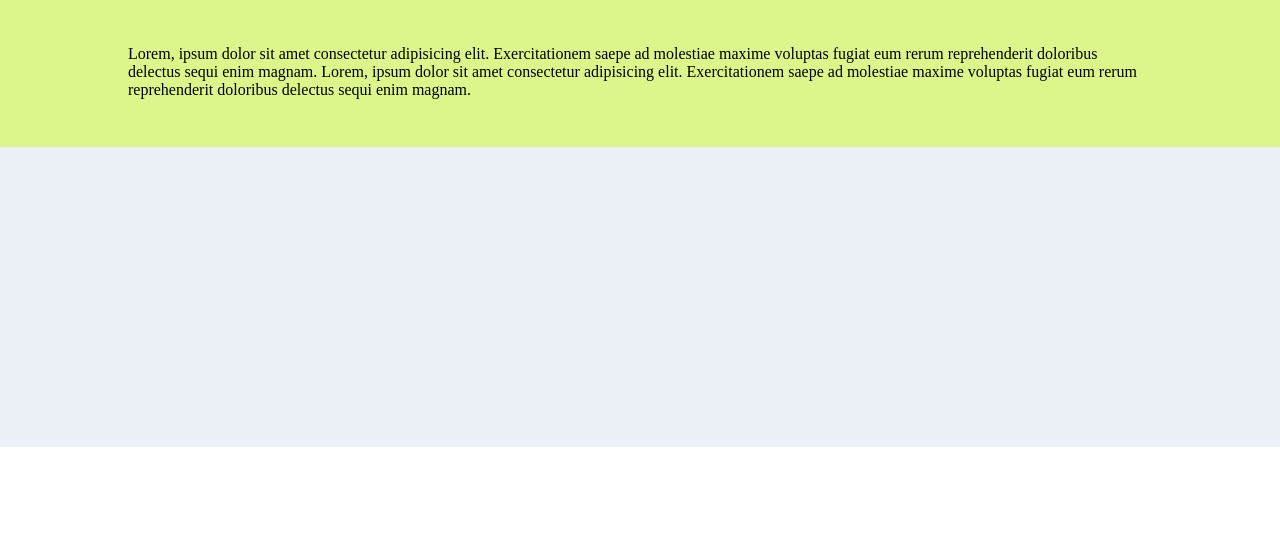
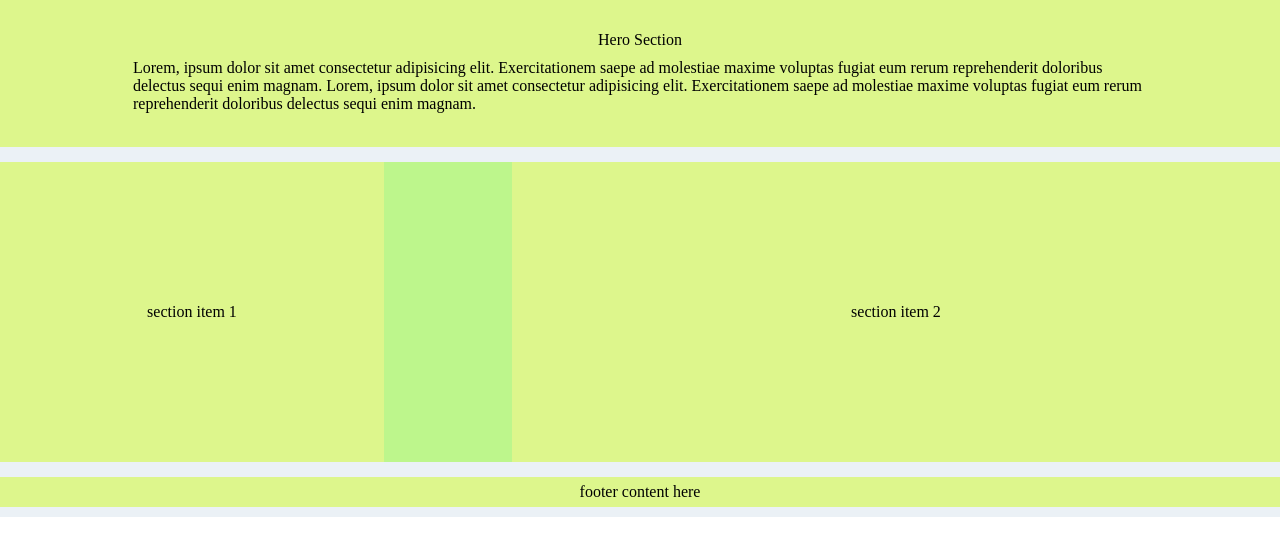
Before and after one commit to nikhilmeria/flexbox_website, a plain HTML site: page index.html in a window 1280 px wide. Shown: the part 53-608 px from the top of the page. Drawn offline with Linux system fonts and the light colour scheme.

Commit message:
completed basic flex layout course

```diff
--- a/index.html
+++ b/index.html
@@ -23,14 +23,28 @@
 
         <main class="hero_container">
             <div class="heroTxt">
-                Lorem, ipsum dolor sit amet consectetur adipisicing elit.
-                Exercitationem saepe ad molestiae maxime voluptas fugiat
-                 eum rerum reprehenderit doloribus delectus sequi enim magnam.
-                 Lorem, ipsum dolor sit amet consectetur adipisicing elit.
-                Exercitationem saepe ad molestiae maxime voluptas fugiat
-                 eum rerum reprehenderit doloribus delectus sequi enim magnam.
+                <p>Hero Section</p>
+                <p>Lorem, ipsum dolor sit amet consectetur adipisicing elit.
+                    Exercitationem saepe ad molestiae maxime voluptas fugiat
+                     eum rerum reprehenderit doloribus delectus sequi enim magnam.
+                     Lorem, ipsum dolor sit amet consectetur adipisicing elit.
+                    Exercitationem saepe ad molestiae maxime voluptas fugiat
+                     eum rerum reprehenderit doloribus delectus sequi enim magnam.</p>
             </div>
         </main>
+
+        <section class="sec_container">
+            <div class="sec_item1">
+                section item 1
+            </div>
+            <div class="sec_item2">
+                section item 2
+            </div>
+        </section>
+
+        <footer class="foot">
+            footer content here
+        </footer>
 
     </div>
 
--- a/styles.css
+++ b/styles.css
@@ -13,7 +13,7 @@ body{
     display: flex;
     flex-direction: column;
     width: 100%;
-    min-height: 500px;
+    min-height: 570px;
     background-color: rgb(235, 241, 246);
 }
 
@@ -55,11 +55,59 @@ a:hover {
 }
 .heroTxt{
     display: flex;
+    flex-direction: column;
+    justify-content: center;
+    align-items: center;
+    margin: auto;
+    flex-basis: 80%;  /* 1 */
+    word-wrap: break-word;
+}
+.heroTxt p{
+    margin: 5px;
+}
+
+.sec_container{
+    display: flex;
+    flex-direction: row;
+    justify-content: space-between;
+    margin-top: 15px;
+    width: 100%;
+    min-height: 300px;
+    background-color: rgb(189, 246, 140);
+}
+.sec_item1{
+    display: flex;
     flex-direction: row;
     justify-content: center;
     align-items: center;
-    margin: auto;
-    width: 80%;
-    height: 150px;
-    word-wrap: break-word;
+    flex-basis: 30%;
+    background-color: rgb(221, 246, 140);
 }
+.sec_item2{
+    display: flex;
+    flex-direction: row;
+    justify-content: center;
+    align-items: center;
+    flex-basis: 60%;
+    background-color: rgb(221, 246, 140);
+}
+
+.foot{
+    display: flex;
+    flex-direction: row;
+    justify-content: center;
+    align-items: center;
+    margin-top: 15px;
+    width: 100%;
+    min-height: 30px;
+    background-color: rgb(221, 246, 140);
+}
+
+
+
+/*
+1. when the parent div is set to "flex-direction: row" property
+than the "flex items", do not need height property
+and width is set using "flex-basis" property instead of width property
+
+*/
```
